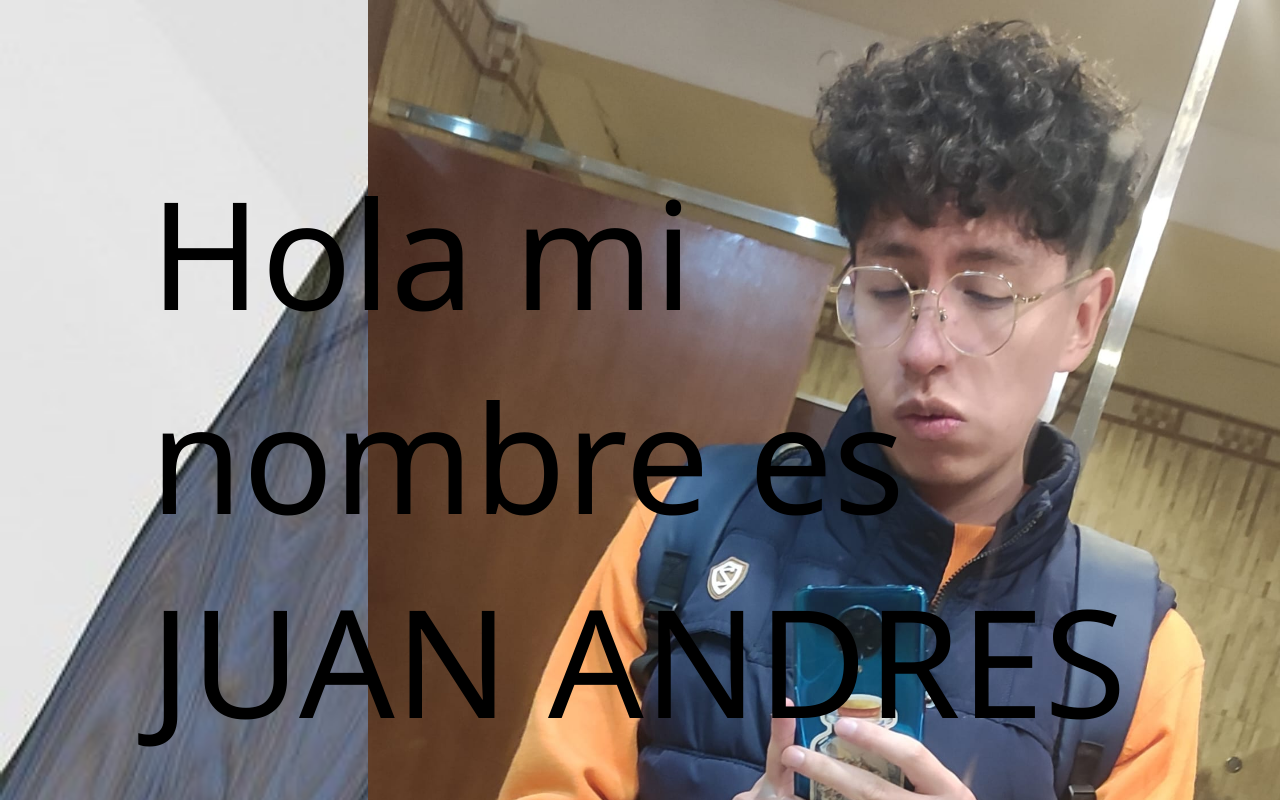
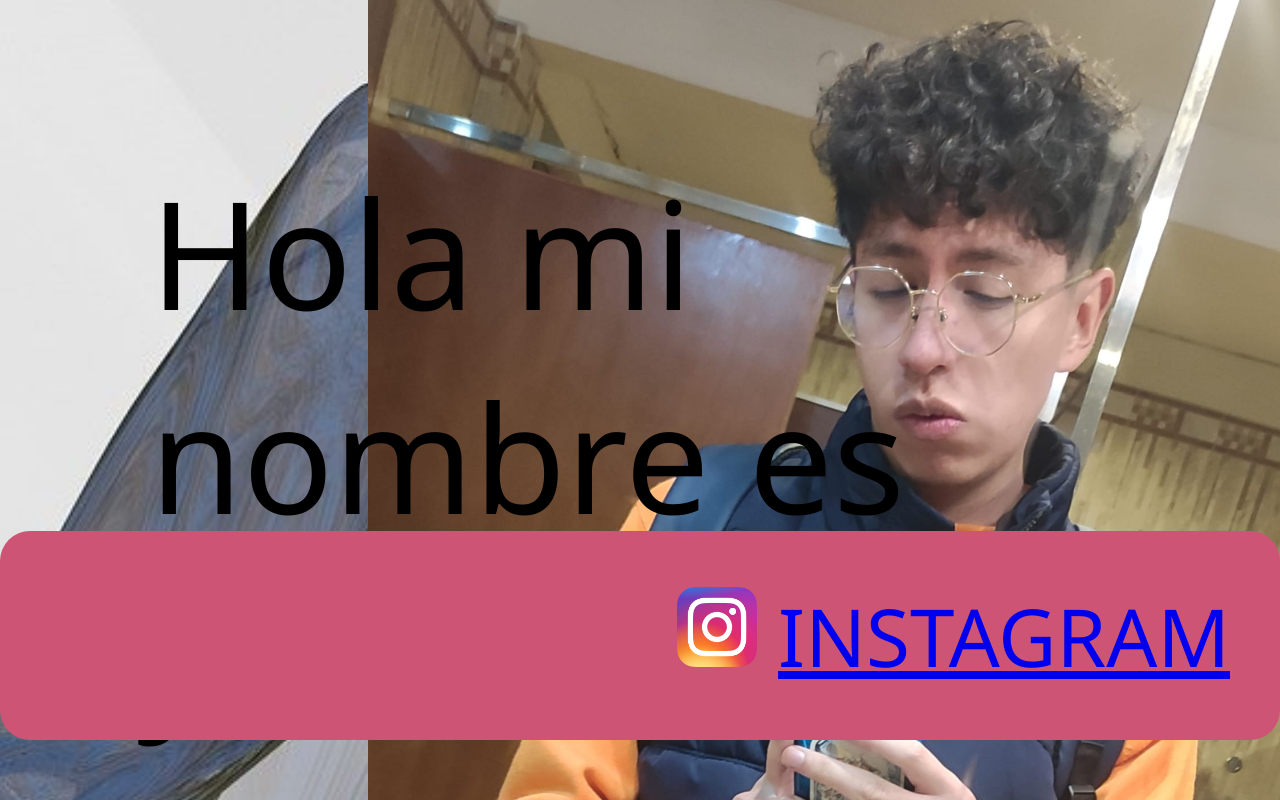
Before and after one commit to juanAndresBm/sitio_personal, a plain HTML site: page andres_blanco/src/index.html in a window 1280 px wide. Shown: the top 800 px of the page. Drawn offline with Linux system fonts and the light colour scheme.

Commit message:
footer.2

```diff
--- a/andres_blanco/src/estilos/estilos.css
+++ b/andres_blanco/src/estilos/estilos.css
@@ -154,12 +154,24 @@ nav a {
     padding: 50px;
 
 }
+.iconos {
+    width: 80px;
+    height: 80px;
+
+
+}
 footer {
+
     color: #cecbcb;
-    text-align: center;
-    font-size: 200px;
+    text-align: right;
+    font-size: 80px;
+    text-decoration: none;
     margin-bottom: 60px;
     background-color: #CD5474;
     border-radius: 30px;
-    padding: 150px;
+    padding: 50px;
+    position: absolute;
+    bottom: 0;
+    width: 100%;
+
 }
--- a/andres_blanco/src/index.html
+++ b/andres_blanco/src/index.html
@@ -23,10 +23,12 @@
         </ul>
     </nav>
 
-    <footer>
-        <a href="https://www.instagram.com/blancomirand4/"">instagram</a>
-
-    </footer>
 
 </body>
+<footer>
+
+    <img src="./../src/imagenes/Instagram_icon.png.webp" alt="musica" class="iconos">
+    <a href="https://www.instagram.com/blancomirand4/"">INSTAGRAM</a>
+
+</footer>
 </html>
```
Also changed, not shown: andres_blanco/src/imagenes/Instagram_icon.png.webp (added).
